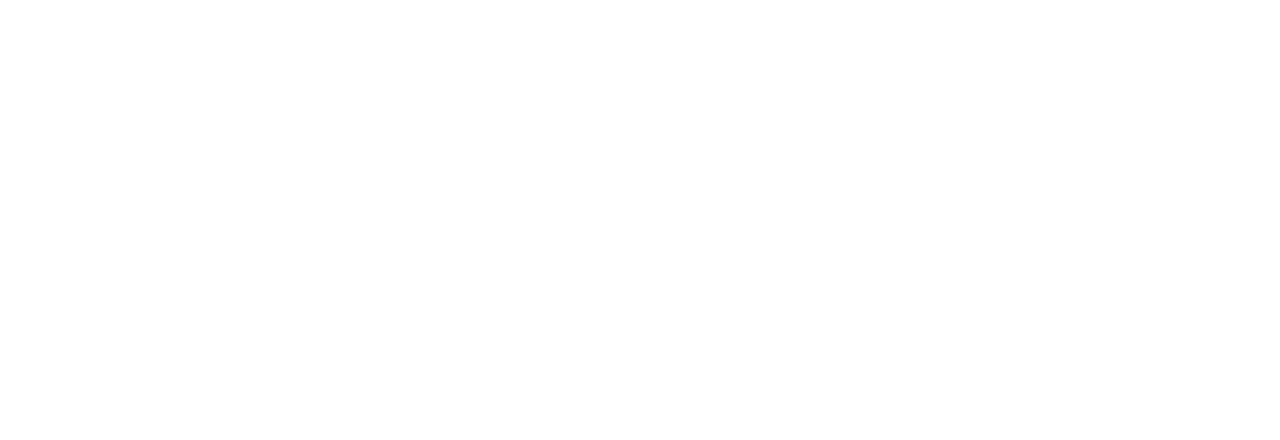
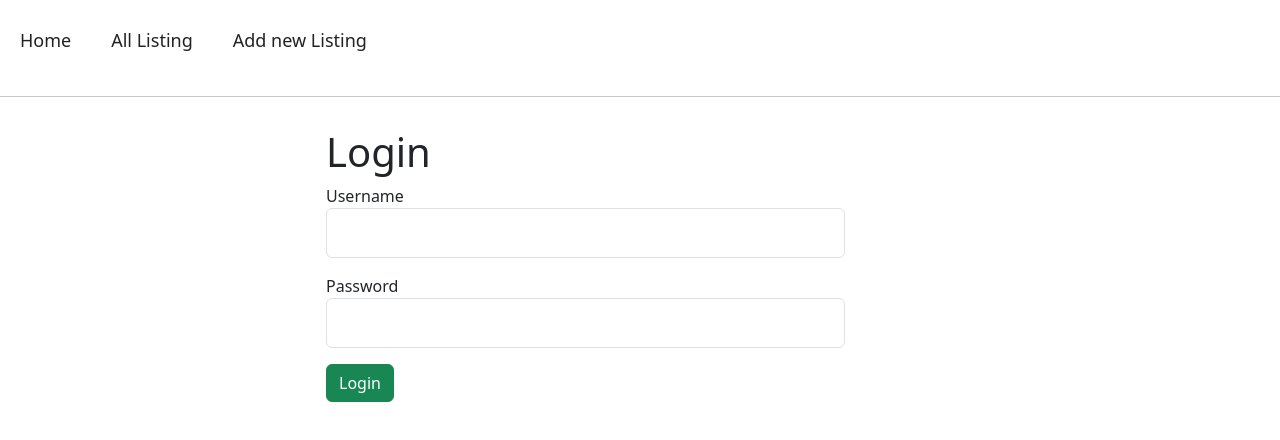
Before and after one commit to NishaBisht16/wanderLust, a React (Create React App) app in the folder frontend/: page /login in a window 1280 px wide. Before the commit this address had no page. Shown: the top 440 px of the page. Built offline with nearby package versions, Linux system fonts and the light colour scheme.

Commit message:
Added route protection for the Create page using token-based logic., Users without a valid token are redirected to the login page

```diff
--- a/frontend/src/App.js
+++ b/frontend/src/App.js
@@ -8,19 +8,37 @@ import Edit from './pages/Edit';
 import Error from './pages/Error';
 import 'bootstrap/dist/css/bootstrap.min.css';
 import Signup from './pages/Signup';
+import Login from './pages/Login';
+import { AuthProvider, useAuth } from './store/Auth';
+import { Navigate } from 'react-router-dom';
+const token = localStorage.getItem('token');
 
 
 function App() {
+  return(
+    <AuthProvider>
+      <Customroute/>
+    </AuthProvider>
+
+  )
+
+}
+
+const Customroute=()=>{
+  const {isToken}=useAuth()
   return (
     <>
     <BrowserRouter>
     <Routes>
       <Route path='/' element={<HomeScreen/>}></Route>
       <Route path='/show/:id' element={<Show/>}></Route>
-        <Route path='/create' element={<CreateList/>}></Route>
-        <Route path='/Edit' element={<Edit/>}></Route>
+      <Route
+          path="/create"
+          element={token ? <CreateList/> : <Navigate to="/login" />}
+        />      <Route path='/Edit' element={<Edit/>}></Route>
       <Route path='/Error' element={<Error/>}></Route>
       <Route path='/signup' element={<Signup/>}></Route>
+      <Route path='/login'  element={<Login/>}></Route>
     </Routes>
     </BrowserRouter>
     </>
--- a/frontend/src/components/Header.js
+++ b/frontend/src/components/Header.js
@@ -1,7 +1,9 @@
 import React from 'react'
 import './Header.css'
 
+
 function Header() {
+  const token=localStorage.getItem('token')
   return (
 
         <div className='header-container'>
--- a/frontend/src/pages/Create.js
+++ b/frontend/src/pages/Create.js
@@ -16,6 +16,8 @@ function CreateList() {
       country:''
     })
 
+    const token = localStorage.getItem('token');
+
     const [error,seterror]=useState({})
 
     const handleInputs=(e)=>{
@@ -28,8 +30,8 @@ function CreateList() {
     const createData=async()=>{
       try{
 
+
       const validation= AddDataValidation(data)
-      console.log("Errors :",validation)
       seterror(validation)
       if(validation.title || validation.price || validation.location || validation.country)
       {
@@ -42,7 +44,7 @@ function CreateList() {
           image:data.image,
           location:data.location,
           country:data.country
-        })
+        },token)
         if(response.result>0)
         {
           alert(response.message)
--- /dev/null
+++ b/frontend/src/pages/Login.js
@@ -0,0 +1,86 @@
+import React, { useState } from 'react'
+import Header from '../components/Header'
+import { Post } from '../services/Api'
+import { useNavigate } from 'react-router-dom'
+import { useAuth } from '../store/Auth'
+
+
+
+const Login = () => {
+    const navigate=useNavigate()
+const [username,setusername]=useState('')
+const [usernameerror,setusernameerror]=useState('')
+const [password,setpassword]=useState('')
+const [passworderror,setpassworderror]=useState('')
+
+
+const {login}=useAuth()
+
+  const loginUser=async()=>{
+
+    if(username=='' || password=='')
+    {
+        return;
+    }
+
+    const data=await Post('auth/login',{username,password})
+
+    if(data.result>0)
+    {
+        login(data.token)
+        alert(data.message)
+        navigate('/')
+    }
+    else{
+        setusernameerror(data.username_error)
+        setpassworderror(data.Password_error)
+    }
+  }
+
+  console.log(usernameerror)
+  console.log(passworderror)
+  return (
+    <div className='main'>
+        <Header/>
+         <div className='row mt-3'>
+        <h1 className='col-5 offset-3'>Login</h1>
+            <div className='col-5 offset-3'>
+                <form onSubmit={(e)=>e.preventDefault()} className='needs-validation'>
+            <div className='mb-3'>
+            <label for="username" className='form-lable'>Username</label>
+            <input
+            onChange={(e)=>setusername(e.target.value)}
+            name='username'
+            value={username}
+            type='text'
+            id='username'
+             className='form-control'
+         >
+        </input>
+        {usernameerror && <p className='error'>{usernameerror}</p>}
+        </div>
+
+        <div className='mb-3'>
+            <label for="password" className='form-lable'>Password</label>
+            <input
+            onChange={(e)=>setpassword(e.target.value)}
+            value={password}
+            name='password'
+            type='text'
+            id='password'
+             className='form-control'
+         >
+        </input>
+        {passworderror && <p className='error'>{passworderror}</p>}
+        </div>
+        <button className='btn btn-success' onClick={loginUser}>Login</button>
+        </form>
+        </div>
+
+        </div>
+
+    </div>
+  )
+}
+
+export default Login
--- a/frontend/src/pages/Signup.js
+++ b/frontend/src/pages/Signup.js
@@ -33,7 +33,13 @@ const Signup = () => {
          email:user.email,
          password:user.password
          })
-
+         if(data.result>0)
+         {
+          alert(data.message)
+         }
+       else{
+        alert(data.message)
+       }
        }
 
 
--- a/frontend/src/services/Api.js
+++ b/frontend/src/services/Api.js
@@ -17,13 +17,16 @@ export const Get=async(endpoint)=>{
     }
 }
 
-export const Post=async(endpoint,data)=>{
+export const Post=async(endpoint,data,token)=>{
     try{
-        console.log(data)
+        console.log("token",token)
+
         const response=await fetch(`${API_URL}${endpoint}`,{
             method:"POST",
             headers:{
-                "Content-Type":"application/json"
+                "Content-Type":"application/json",
+               "Authorization": `Bearer ${token}`
+
             },
             body:JSON.stringify(data)
         })
--- /dev/null
+++ b/frontend/src/store/Auth.js
@@ -0,0 +1,38 @@
+import { createContext, useContext,useState,useEffect } from "react";
+
+export const Authcontext=createContext()
+
+export const AuthProvider=({children})=>{
+    const token = localStorage.getItem("token");
+    const [isToken, setIsToken] = useState(false);
+
+    useEffect(() => {
+        // Check for token in localStorage
+        const token = localStorage.getItem("token");
+        setIsToken(!!token); // Set to true if token exists, false otherwise
+      }, []);
+
+    const login=(token)=>{
+        if(!isToken)
+        {
+            localStorage.setItem("token",token)
+            setIsToken(true)
+        }
+        else{
+            setIsToken(false)
+        }
+
+    }
+    return (
+        <Authcontext.Provider value={{login}}>
+            {children}
+        </Authcontext.Provider>
+    )
+}
+export const useAuth = () => {
+    const authContextValue = useContext(Authcontext);
+    if (!authContextValue) {
+        throw new Error("useAuth must be used within an AuthProvider");
+    }
+    return authContextValue;
+};
```
Lines whose indentation alone changed are shown as unchanged.
